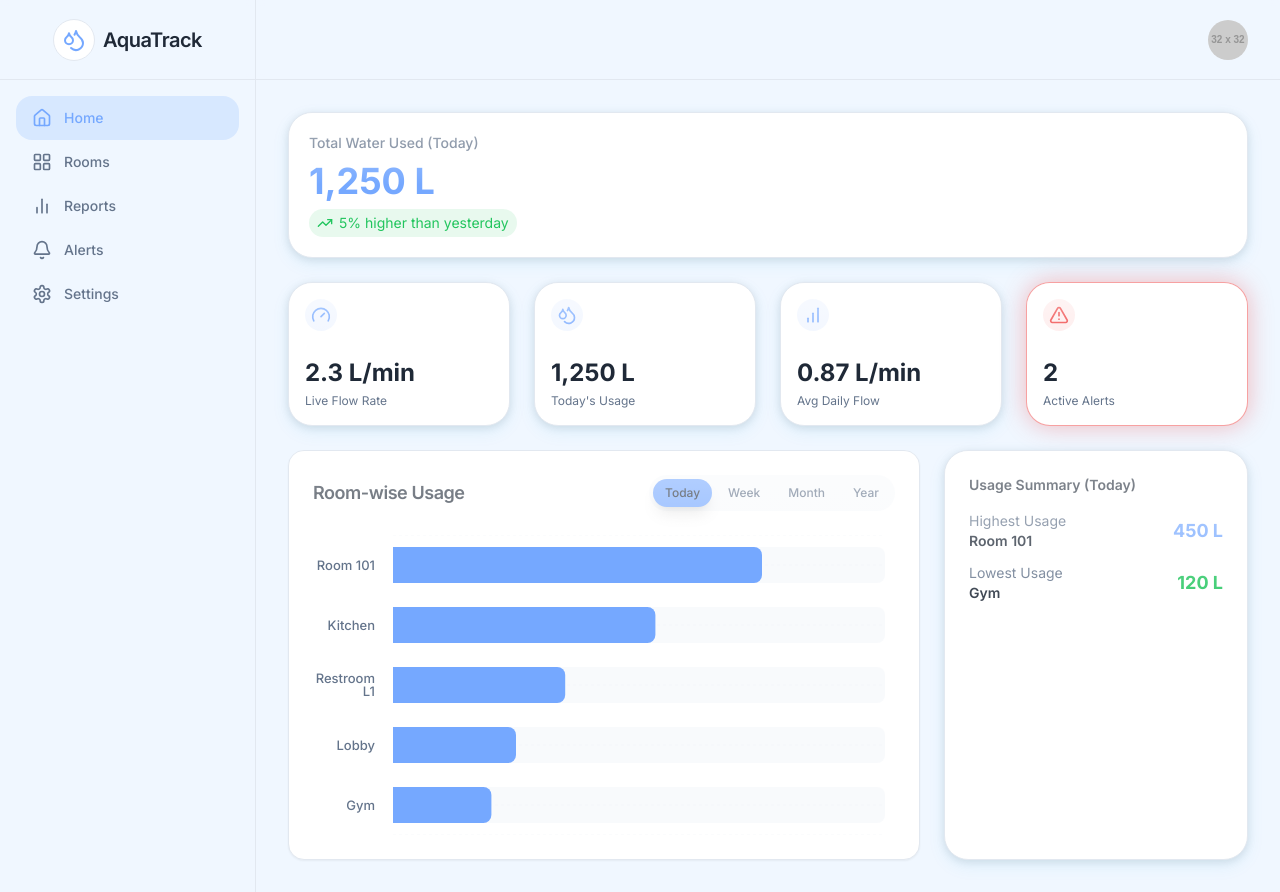
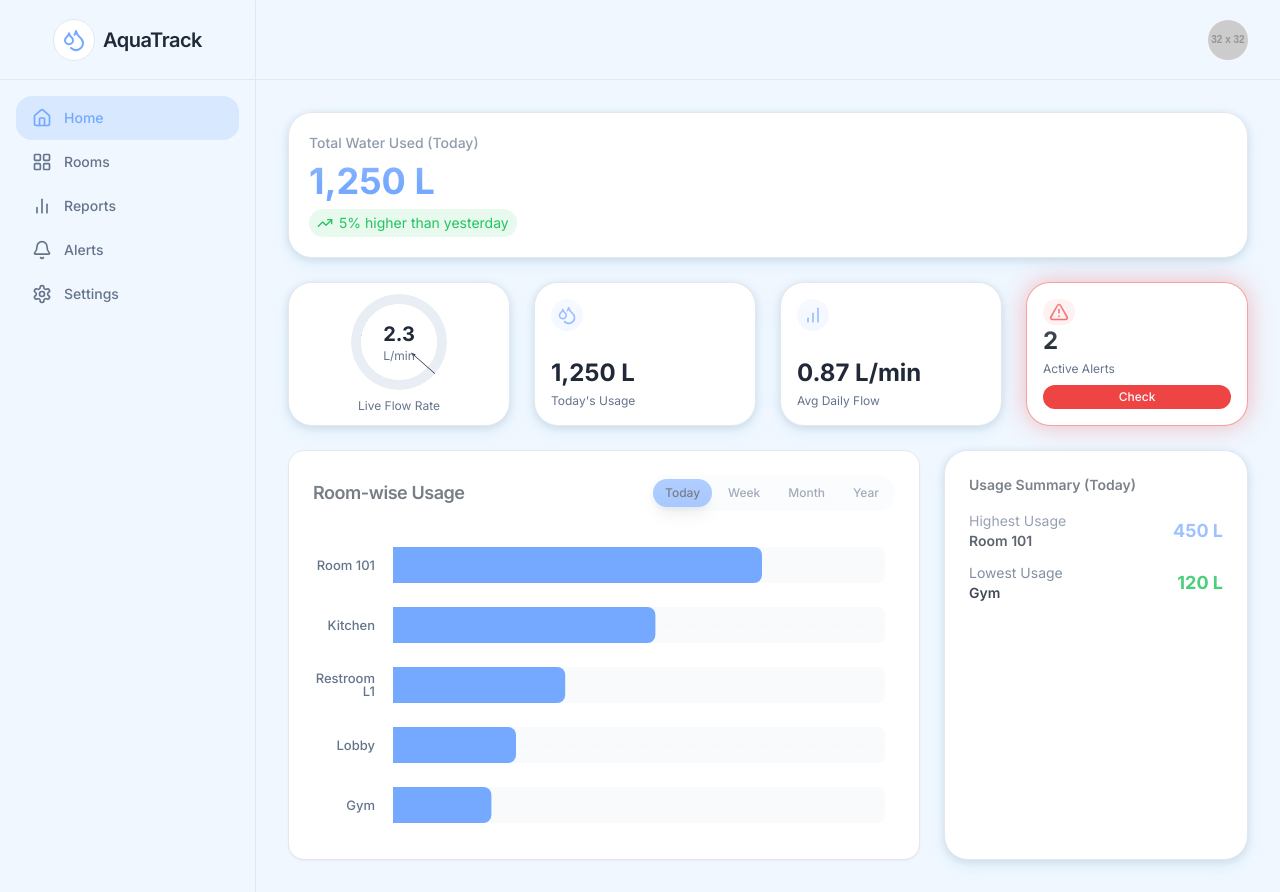
Before and after one commit to abhi24me/AquaTrack, a Next.js app: page /dashboard in a window 1280 px wide. Built offline with nearby package versions, Linux system fonts and the light colour scheme.

Commit message:
on the home tab i want a digital analog meter like ui to show live flow

```diff
--- a/src/app/dashboard/page.tsx
+++ b/src/app/dashboard/page.tsx
@@ -9,17 +9,26 @@ import {
   CardTitle,
 } from '@/components/ui/card';
 import { Button } from '@/components/ui/button';
-import { TrendingUp } from 'lucide-react';
-
+import { AlertTriangle, TrendingUp } from 'lucide-react';
+import {
+  Dialog,
+  DialogContent,
+  DialogDescription,
+  DialogHeader,
+  DialogTitle,
+  DialogTrigger,
+} from '@/components/ui/dialog';
 import {
   quickStatsData,
   roomUsageData,
   usageSummaryData,
   totalUsageData,
+  activeAlerts,
 } from '@/lib/data';
 import { cn } from '@/lib/utils';
 import dynamic from 'next/dynamic';
 import { Skeleton } from '@/components/ui/skeleton';
+import { Gauge } from '@/components/charts/gauge';
 
 const OptimizedBarChart = dynamic(
   () => import('@/components/charts/optimized-bar-chart'),
@@ -63,28 +72,17 @@ export default function Home() {
 
       {/* Quick Stats Grid */}
       <div className="grid grid-cols-2 gap-4 md:grid-cols-4 md:gap-6">
+        <div className="elevated-card flex h-32 flex-col justify-center p-4 text-center md:h-36">
+          <Gauge value={2.3} />
+          <p className="mt-2 text-xs text-muted-foreground">Live Flow Rate</p>
+        </div>
         {currentQuickStats.map((stat, index) => (
           <div
             key={index}
-            className={cn(
-              'elevated-card flex h-32 flex-col justify-between p-4 md:h-36',
-              stat.glowing
-                ? 'border-destructive/50 shadow-[0_0_24px_hsl(var(--destructive)_/_0.35)]'
-                : ''
-            )}
+            className="elevated-card flex h-32 flex-col justify-between p-4 md:h-36"
           >
-            <div
-              className={cn(
-                'flex h-8 w-8 items-center justify-center rounded-full',
-                stat.glowing ? 'bg-destructive/10' : 'bg-primary/10'
-              )}
-            >
-              <stat.icon
-                className={cn(
-                  'h-5 w-5',
-                  stat.glowing ? 'text-destructive' : 'text-primary'
-                )}
-              />
+            <div className="flex h-8 w-8 items-center justify-center rounded-full bg-primary/10">
+              <stat.icon className="h-5 w-5 text-primary" />
             </div>
             <div>
               <p className="text-xl font-bold text-foreground md:text-2xl">
@@ -96,6 +94,53 @@ export default function Home() {
             </div>
           </div>
         ))}
+        <div className="elevated-card flex h-32 flex-col justify-between border-destructive/50 p-4 shadow-[0_0_24px_hsl(var(--destructive)_/_0.35)] md:h-36">
+          <div className="flex h-8 w-8 items-center justify-center rounded-full bg-destructive/10">
+            <AlertTriangle className="h-5 w-5 text-destructive" />
+          </div>
+          <div>
+            <p className="text-xl font-bold text-foreground md:text-2xl">
+              {activeAlerts.length}
+            </p>
+            <p className="mt-1 text-xs text-muted-foreground">Active Alerts</p>
+          </div>
+          <Dialog>
+            <DialogTrigger asChild>
+              <Button
+                variant="destructive"
+                size="sm"
+                className="mt-2 h-auto py-1 text-xs"
+              >
+                Check
+              </Button>
+            </DialogTrigger>
+            <DialogContent>
+              <DialogHeader>
+                <DialogTitle>Active Alerts</DialogTitle>
+                <DialogDescription>
+                  The following rooms have active alerts that require your
+                  attention.
+                </DialogDescription>
+              </DialogHeader>
+              <div className="mt-4 space-y-3">
+                {activeAlerts.map((alert) => (
+                  <div
+                    key={alert.room}
+                    className="flex items-center justify-between rounded-lg border p-3"
+                  >
+                    <div>
+                      <p className="font-semibold">{alert.room}</p>
+                      <p className="text-sm text-muted-foreground">
+                        {alert.message}
+                      </p>
+                    </div>
+                    <AlertTriangle className="h-5 w-5 text-destructive" />
+                  </div>
+                ))}
+              </div>
+            </DialogContent>
+          </Dialog>
+        </div>
       </div>
 
       {/* Main Content Area */}
--- /dev/null
+++ b/src/components/charts/gauge-pointer.tsx
@@ -0,0 +1,18 @@
+
+import { cn } from '@/lib/utils';
+import React from 'react';
+
+export const GaugePointer = ({ className, ...props }: React.SVGProps<SVGSVGElement>) => (
+  <svg
+    xmlns="http://www.w3.org/2000/svg"
+    viewBox="0 0 12 100"
+    preserveAspectRatio="none"
+    className={cn(className)}
+    {...props}
+  >
+    <path
+      d="M6 0L11.1962 15H0.803848L6 0ZM5 14V100H7V14H5Z"
+      fill="currentColor"
+    />
+  </svg>
+);
--- /dev/null
+++ b/src/components/charts/gauge.tsx
@@ -0,0 +1,80 @@
+
+'use client';
+import { cn } from '@/lib/utils';
+import React from 'react';
+import { GaugePointer } from './gauge-pointer';
+
+interface GaugeProps {
+  value: number;
+  size?: 'small' | 'medium' | 'large';
+  showValue?: boolean;
+}
+
+const MAX_VALUE = 10; // L/min
+
+export function Gauge({ value, size = 'medium', showValue = true }: GaugeProps) {
+  const percentage = Math.min(Math.max(value / MAX_VALUE, 0), 1);
+  const rotation = percentage * 180 - 90;
+
+  return (
+    <div className="relative flex flex-col items-center justify-center">
+      <div className="relative overflow-hidden rounded-full">
+        <div
+          className={cn('aspect-square w-24 rounded-full border-[10px]', {
+            'w-20 border-8': size === 'small',
+            'w-28 border-[12px]': size === 'large',
+          })}
+          style={
+            {
+              '--gauge-bg': 'hsl(var(--muted))',
+              '--gauge-fg': 'hsl(var(--primary))',
+              '--gauge-gradient-from': 'hsl(var(--primary) / 0.8)',
+              '--gauge-gradient-to': 'hsl(var(--primary) / 0.2)',
+              background: `
+                conic-gradient(
+                  from -90deg at 50% 50%,
+                  var(--gauge-gradient-from) 0%,
+                  var(--gauge-gradient-to) ${percentage * 100}%,
+                  transparent ${percentage * 100}%
+                )
+              `,
+              mask: `
+                radial-gradient(
+                  farthest-side,
+                  transparent calc(100% - 10px),
+                  #000 0
+                )
+              `,
+            } as React.CSSProperties
+          }
+        />
+        <div
+          className={cn(
+            'absolute inset-0 rounded-full border-[10px] border-muted opacity-50',
+            {
+              'border-8': size === 'small',
+              'border-[12px]': size === 'large',
+            }
+          )}
+        />
+        <div
+          className="absolute inset-0 flex items-end justify-center"
+          style={{ transform: `rotate(${rotation}deg)` }}
+        >
+          <GaugePointer
+            className={cn('h-8 w-1 fill-foreground', {
+              'h-6': size === 'small',
+              'h-10': size === 'large',
+            })}
+          />
+        </div>
+      </div>
+      {showValue && (
+        <div className="absolute flex flex-col items-center">
+          <span className="text-xl font-bold text-foreground">{value}</span>
+          <span className="text-xs text-muted-foreground">L/min</span>
+        </div>
+      )}
+    </div>
+  );
+}
--- a/src/lib/data.ts
+++ b/src/lib/data.ts
@@ -1,5 +1,6 @@
 
-import { AlertTriangle, Droplets, FileText, Gauge, BarChart } from 'lucide-react';
+import { Droplets, BarChart } from 'lucide-react';
+import { AlertTriangle, FileText } from 'lucide-react';
 
 // --- Reusable Data Generation Functions ---
 const generateSeries = (
@@ -37,28 +38,20 @@ export const totalUsageData = {
 // --- Quick Stats Data ---
 export const quickStatsData = {
     Today: [
-        { title: 'Live Flow Rate', value: '2.3 L/min', icon: Gauge, glowing: false },
-        { title: "Today's Usage", value: '1,250 L', icon: Droplets, glowing: false },
-        { title: 'Avg Daily Flow', value: '0.87 L/min', icon: BarChart, glowing: false },
-        { title: 'Active Alerts', value: '2', icon: AlertTriangle, glowing: true },
+        { title: "Today's Usage", value: '1,250 L', icon: Droplets },
+        { title: 'Avg Daily Flow', value: '0.87 L/min', icon: BarChart },
     ],
     Week: [
-        { title: 'Total Leaks', value: '340 L', icon: Gauge, glowing: true },
-        { title: "This Week's Usage", value: '8,500 L', icon: Droplets, glowing: false },
-        { title: 'Avg Daily Usage', value: '1,214 L', icon: BarChart, glowing: false },
-        { title: 'Total Alerts', value: '8', icon: AlertTriangle, glowing: false },
+        { title: 'Total Leaks', value: '340 L', icon: Droplets },
+        { title: 'Avg Daily Usage', value: '1,214 L', icon: BarChart },
     ],
     Month: [
-        { title: 'Total Leaks', value: '1,280 L', icon: Gauge, glowing: true },
-        { title: "This Month's Usage", value: '34,200 L', icon: Droplets, glowing: false },
-        { title: 'Avg Weekly Usage', value: '8,550 L', icon: BarChart, glowing: false },
-        { title: 'Total Alerts', value: '25', icon: AlertTriangle, glowing: false },
+        { title: 'Total Leaks', value: '1,280 L', icon: Droplets },
+        { title: 'Avg Weekly Usage', value: '8,550 L', icon: BarChart },
     ],
     Year: [
-        { title: 'Total Leaks', value: '15,360 L', icon: Gauge, glowing: true },
-        { title: "This Year's Usage", value: '410,500 L', icon: Droplets, glowing: false },
-        { title: 'Avg Monthly Usage', value: '34,208 L', icon: BarChart, glowing: false },
-        { title: 'Total Alerts', value: '180', icon: AlertTriangle, glowing: false },
+        { title: 'Total Leaks', value: '15,360 L', icon: Droplets },
+        { title: 'Avg Monthly Usage', value: '34,208 L', icon: BarChart },
     ],
 };
 
@@ -150,6 +143,10 @@ export const roomsData = [
     },
 ];
 
+export const activeAlerts = [
+  { room: 'Room 101', message: 'Continuous flow of 5.1 L/hr detected.' },
+  { room: 'Kitchen', message: 'Daily usage threshold of 300L exceeded.' },
+];
 
 // --- Notifications Data (Remains Static for now) ---
 export const notificationsData = [
```
